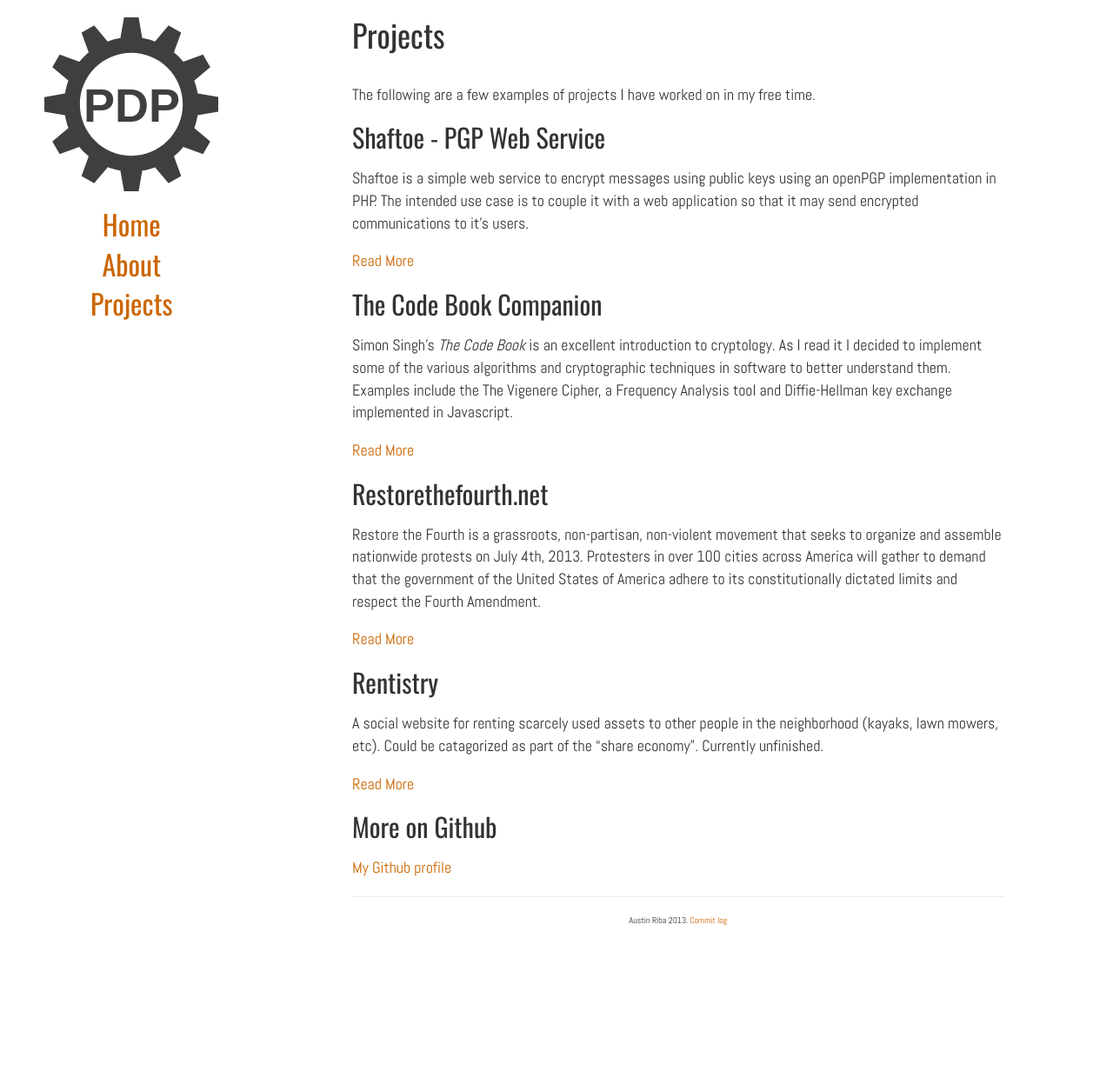
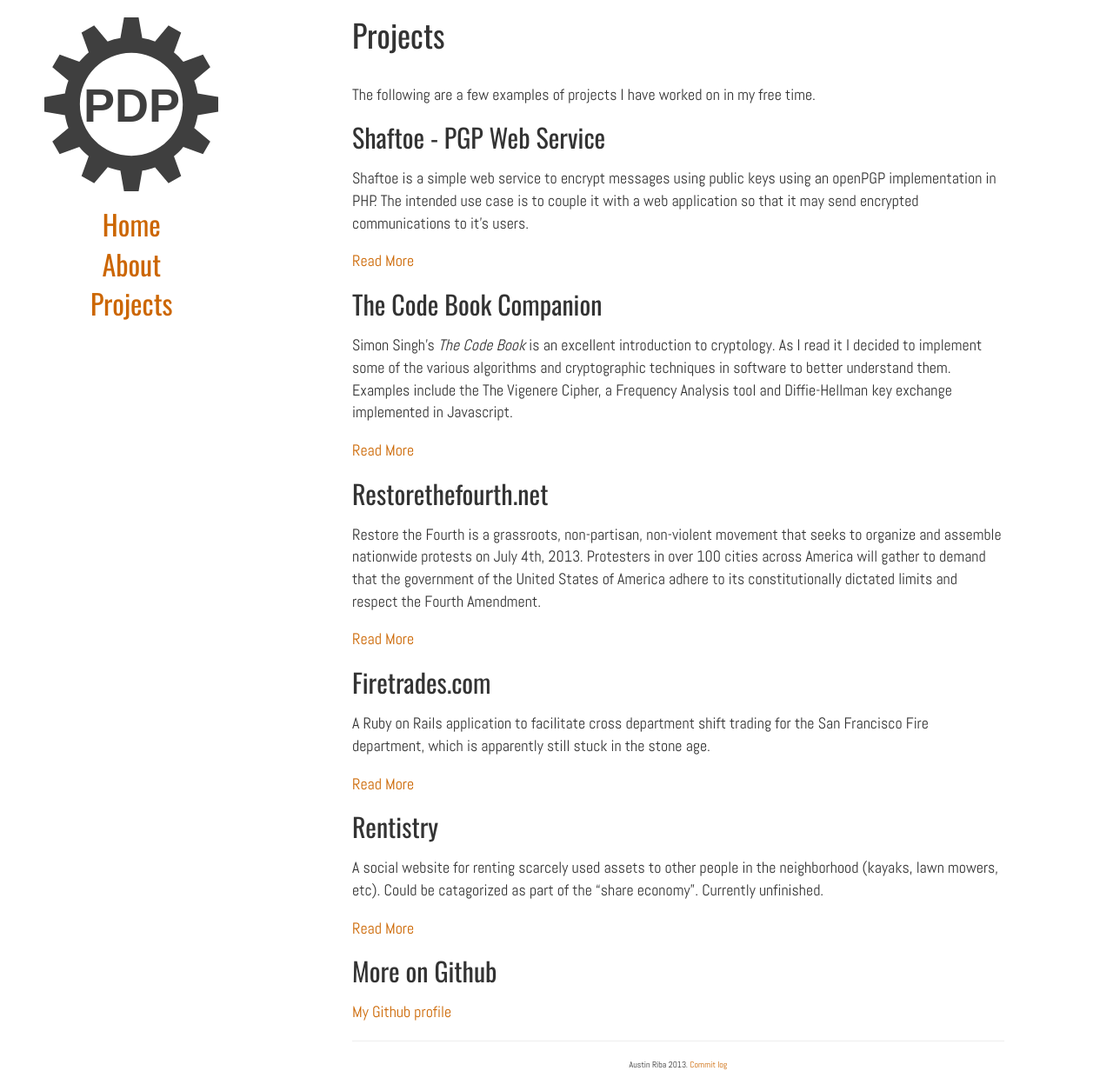
Before and after one commit to Fingel/pedaldrivenprogramming.com, a Jekyll site: the page built from projects.md, in a window 1280 px wide. Shown: the whole page at 87% size. Built offline with Jekyll 4.4.1, drawn with Linux system fonts in a browser that asks for light colours; comment, search, counter and statistics services are not loaded; before the commit the page ends 1066 px from its top, so only the background shows below that.

Commit message:
add firetrades to projects

```diff
--- a/_posts/2013-09-03-shaftoe.markdown
+++ b/_posts/2013-09-03-shaftoe.markdown
@@ -27,7 +27,7 @@ But PGP isn't so hard to set up that our machines can't use it to send us messag
 
 Shaftoe is a proof of concept of how that can be done. It's a simple webservice, 2 methods only: one for storing keys, and the other for encrypting text using those keys. The bare minimum needed for encrypting email with PGP. You can find instructions on how to download and run it yourself on <a href="https://github.com/AustinRiba/shaftoe">Github</a>.
 
-The script is written in PHP because it uses Jason Hinkle's excellent <a href=" https://github.com/jasonhinkle/php-gpg">php-pgp</a> library. This was the only decent and working OpenPGP implementation I could find that doesn’t require a compiled binary  (I'll leave it to the reader to derive conclusions about the state of PGP) and all it does is encrypt. In fact it works very well.
+The script is written in PHP because it uses Jason Hinkle's excellent <a href=" https://github.com/jasonhinkle/php-gpg">php-pgp</a> library. This was the only decent and working OpenPGP implementation I could find that doesn’t require a compiled binary and all it does is encrypt. In fact it works very well.
 
 <strong>Below is an example using the service. It asks you for an idetifier and your public key in ASCII format, then returns a random encrypted quote.</strong>
 
--- a/projects.md
+++ b/projects.md
@@ -43,6 +43,14 @@ dictated limits and respect the Fourth Amendment.
 
 [Read More](/2013/06/restore-the-fourth/)
 
+Firetrades.com
+----------
+A Ruby on Rails application to facilitate cross department shift trading for
+the San Francisco Fire department, which is apparently still stuck in the
+stone age.
+
+[Read More](http://www.firetrades.com)
+
 Rentistry
 ---------
 A social website for renting scarcely used assets to other people in the
@@ -51,6 +59,8 @@ the "share economy". Currently unfinished.
 
 [Read More](https://github.com/WD-42/rentistry)
 
+
+
 More on Github
 --------------
 [My Github profile](https://github.com/wd-42)
```
